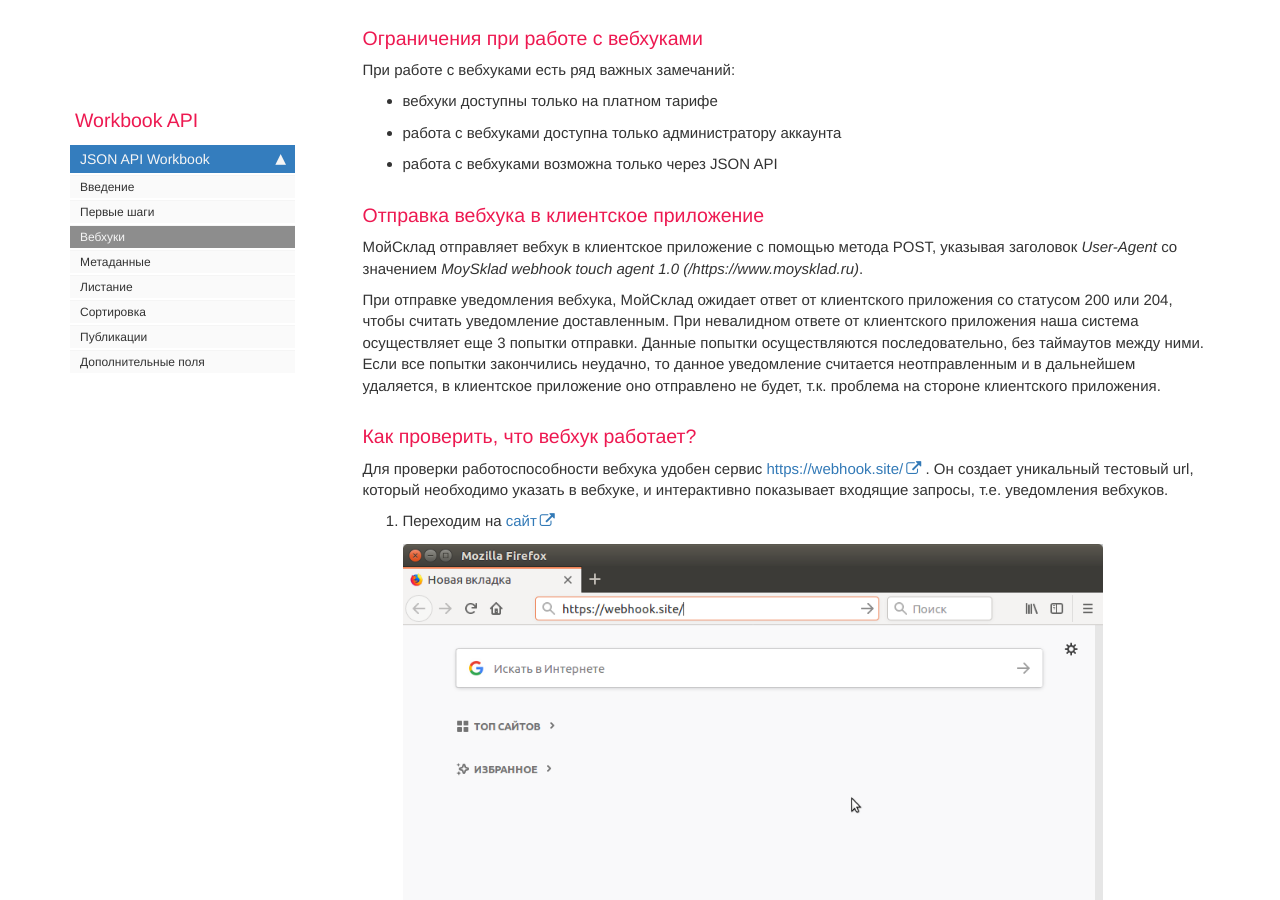
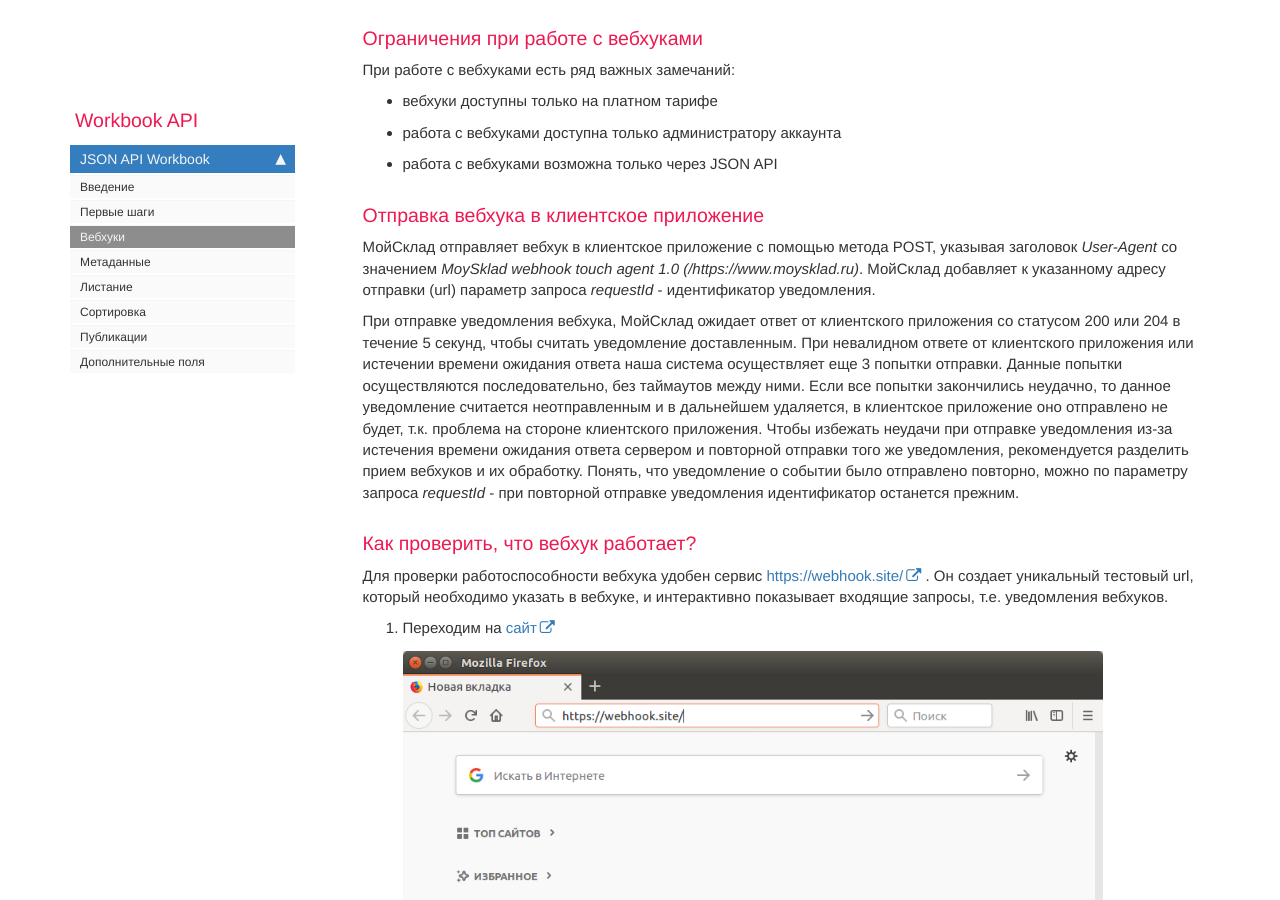
Before and after one commit to moysklad/workbook-api-doc, a Jekyll site: the page built from pages/workbook/articles/webhooks.md, in a window 1280 px wide and 900 px high, scrolled down 4456 px. Built offline with Jekyll 4.4.1, drawn with Linux system fonts in a browser that asks for light colours; nearby versions of some CDN libraries; comment, search, counter and statistics services are not loaded.

Commit message:
MC-39273

```diff
--- a/pages/workbook/articles/webhooks.md
+++ b/pages/workbook/articles/webhooks.md
@@ -182,9 +182,9 @@ curl -X GET \
 * работа с вебхуками возможна только через JSON API
 
 ### Отправка вебхука в клиентское приложение
-МойСклад отправляет вебхук в клиентское приложение с помощью метода POST, указывая заголовок _User-Agent_ со значением _MoySklad webhook touch agent 1.0 (/https://www.moysklad.ru)_.
+МойСклад отправляет вебхук в клиентское приложение с помощью метода POST, указывая заголовок _User-Agent_ со значением _MoySklad webhook touch agent 1.0 (/https://www.moysklad.ru)_. МойСклад добавляет к указанному адресу отправки (url) параметр запроса _requestId_ - идентификатор уведомления.
 
-При отправке уведомления вебхука, МойСклад ожидает ответ от клиентского приложения со статусом 200 или 204, чтобы считать уведомление доставленным. При невалидном ответе от клиентского приложения наша система осуществляет еще 3 попытки отправки. Данные попытки осуществляются последовательно, без таймаутов между ними. Если все попытки закончились неудачно, то данное уведомление считается неотправленным и в дальнейшем удаляется, в клиентское приложение оно отправлено не будет, т.к. проблема на стороне клиентского приложения.
+При отправке уведомления вебхука, МойСклад ожидает ответ от клиентского приложения со статусом 200 или 204 в течение 5 секунд, чтобы считать уведомление доставленным. При невалидном ответе от клиентского приложения или истечении времени ожидания ответа наша система осуществляет еще 3 попытки отправки. Данные попытки осуществляются последовательно, без таймаутов между ними. Если все попытки закончились неудачно, то данное уведомление считается неотправленным и в дальнейшем удаляется, в клиентское приложение оно отправлено не будет, т.к. проблема на стороне клиентского приложения. Чтобы избежать неудачи при отправке уведомления из-за истечения времени ожидания ответа сервером и повторной отправки того же уведомления, рекомендуется разделить прием вебхуков и их обработку. Понять, что уведомление о событии было отправлено повторно, можно по параметру запроса _requestId_ - при повторной отправке уведомления идентификатор останется прежним.
 
 ### Как проверить, что вебхук работает?
 Для проверки работоспособности вебхука удобен сервис [https://webhook.site/](https://webhook.site/ "https://webhook.site/") .  Он создает уникальный тестовый url, который необходимо указать в вебхуке, и интерактивно показывает входящие запросы, т.е. уведомления вебхуков.
```
Also changed, not shown: images/webhooks/step-2.png, images/webhooks/step-5.png.
